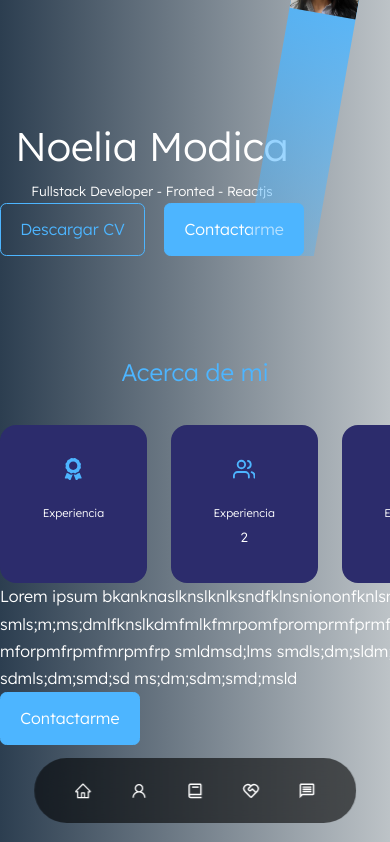
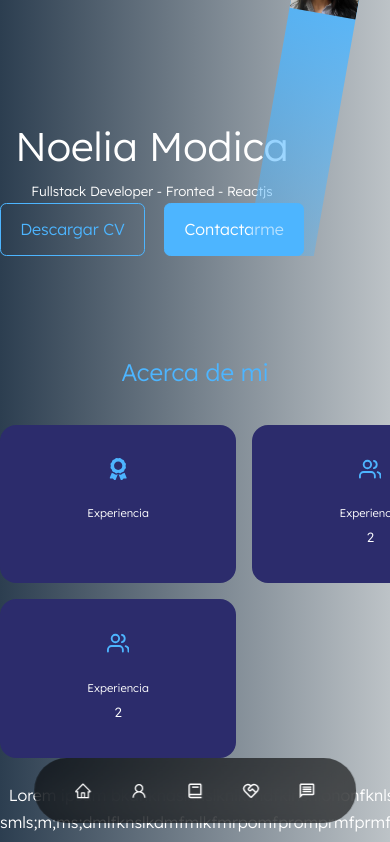
Before and after one commit to noeliamodica/React_ProyectoPortfolioPersonal-, a React (Create React App) app: page / in a window 390 px wide. Shown: the top 842 px of the page. Built offline with nearby package versions, Linux system fonts and the light colour scheme.

Commit message:
about css

```diff
--- a/src/components/about/About.css
+++ b/src/components/about/About.css
@@ -34,3 +34,36 @@
     font-size: 0.7rem;
     color: var(--color-light);
 }
+
+.about_content p {
+    margin: 2rem 0.6rem 2.6rem;
+    color: var(--color-light);
+}
+
+/* media queries - medium devices */
+
+@media screen and (max-width: 1024px) {
+    .about_content{
+        grid-template-columns: 1fr;
+        gap: 0;
+    }
+    .about_content p{
+        margin: 1rem 0 1.5rem;
+
+   }
+}
+
+  /* media queries - small devices */
+
+@media screen and (max-width: 600px) {
+    .about_content{
+        text-align: center;
+    }
+     .about_cards{
+        grid-template-columns: 1fr 1fr;
+        gap: 1rem;
+    }
+    .about_content p{
+        margin: 1.5rem 0;
+   }
+  }
--- a/src/components/header/Header.css
+++ b/src/components/header/Header.css
@@ -85,8 +85,6 @@
     }
    }
 
-
-
   /* media queries - small devices */
 
   @media screen and (max-width:600px) {
```
